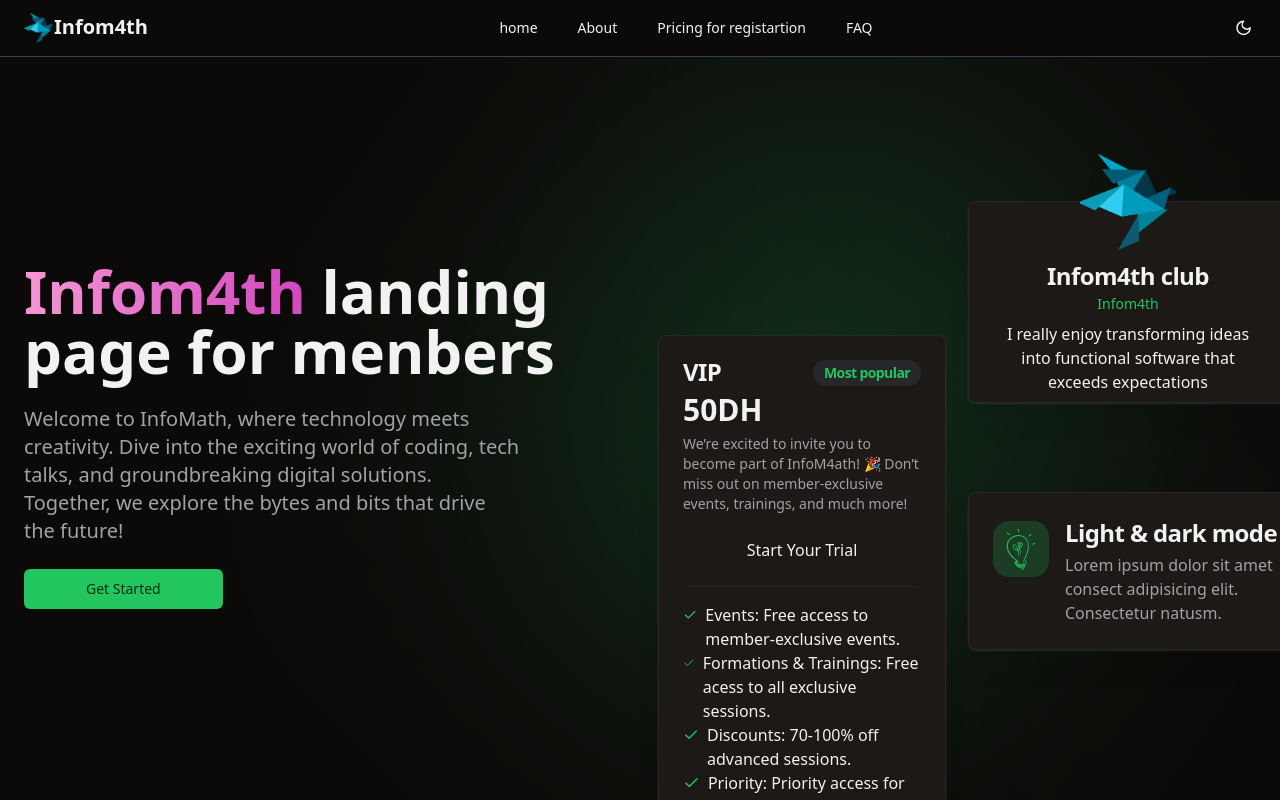
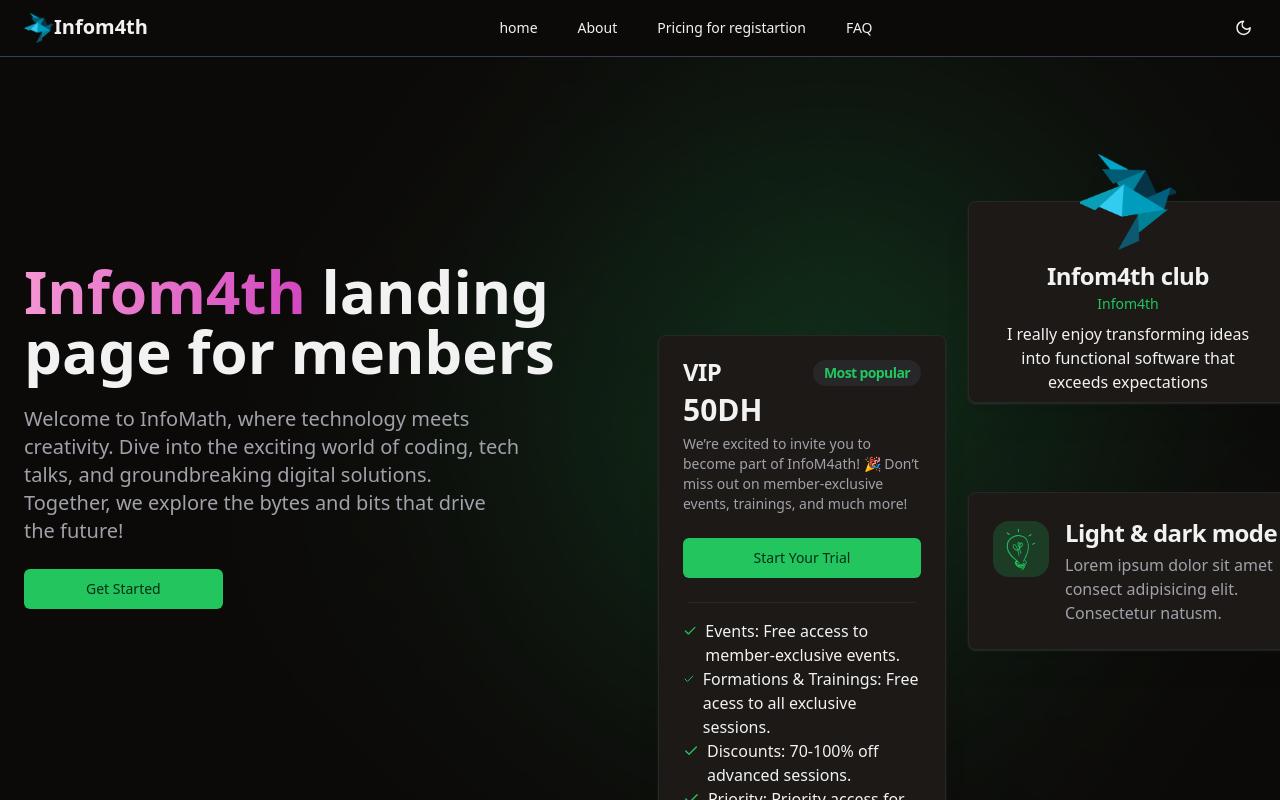
Before and after one commit to ismail-en-niou/landing_page_info4th, a React (Vite) app: page / in a window 1280 px wide. Shown: the top 800 px of the page. Built offline with nearby package versions, Linux system fonts and the light colour scheme.

Commit message:
Update HeroCards.tsx

```diff
--- a/src/components/HeroCards.tsx
+++ b/src/components/HeroCards.tsx
@@ -1,4 +1,5 @@
 import { Badge } from "./ui/badge";
+import { Button} from "@/components/ui/button";
 import {
   Card,
   CardContent,
@@ -57,7 +58,7 @@ export const HeroCards = () => {
         </CardHeader>
 
         <CardContent>
-          <button className="w-full">Start Your Trial</button>
+          <Button className="w-full">Start Your Trial</Button>
         </CardContent>
 
         <hr className="w-4/5 m-auto mb-4" />
```
